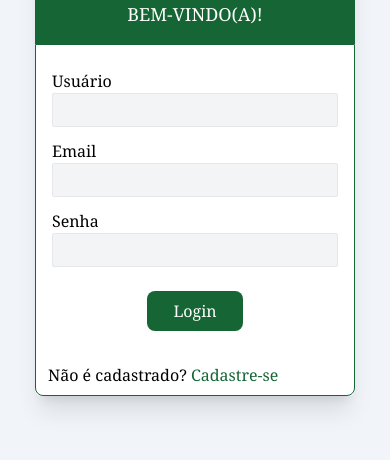
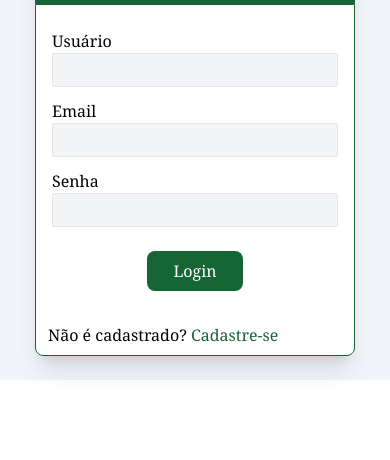
Before and after one commit to liliangeovana/cantina-tech, a website: page index.html in a window 390 px wide. Shown: the part 384-844 px from the top of the page. Drawn offline with Linux system fonts and the light colour scheme.

Commit message:
teste mobile

```diff
--- a/index.html
+++ b/index.html
@@ -9,7 +9,7 @@
 <body>
 
     <!--TELA CENTRAL-->
-    <div class="bg-slate-100 h-svh flex flex-col justify-center items-center">
+    <div class="bg-slate-100 flex flex-col justify-center items-center p-6">
 
         <!--TELA LOGIN-->
         <div id="loginScreen" class="bg-white bg-opacity-55 w-80 mx-auto rounded-md shadow-xl">
```
Also changed, not shown: public/style.css.
